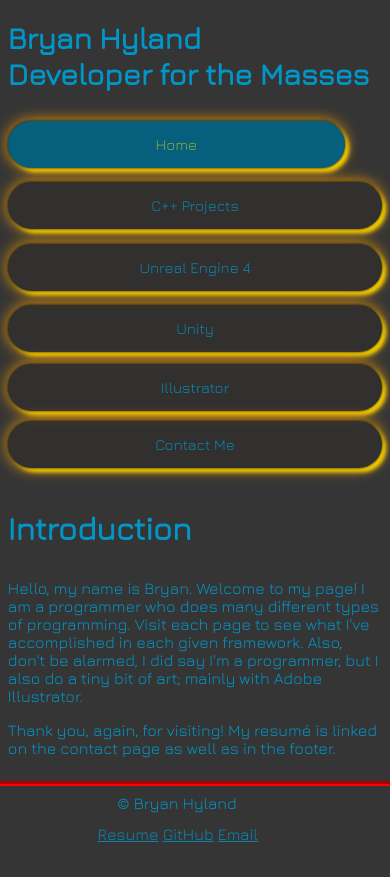
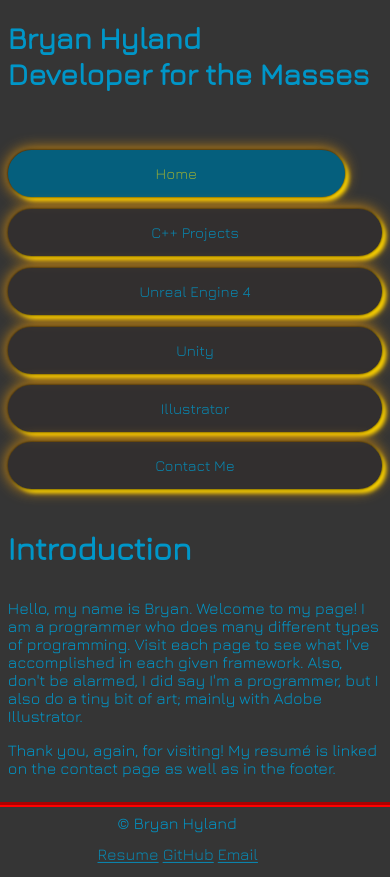
Before and after one commit to bhh32/bhh32.github.io, a PHP site: page / in a window 390 px wide; the page is wider, and only the part inside the window is pictured. Before the commit the page ends 842 px from the top of that part, so only its background shows below. Run offline with PHP 8.4, Linux system fonts and the light colour scheme.

Commit message:
Updated all layouts for smallest phone expected to be in use

```diff
--- a/css/home.css
+++ b/css/home.css
@@ -2,8 +2,15 @@ body {
   grid-template-rows: 110px 40px 39em 75px;
 }
 
-@media screen and (max-width: 600px) {
+@media
+  only screen and (min-width: 360px) and (max-width: 600px),
+  only screen and (-webkit-min-device-pixel-ratio: 3),
+  only screen and (   min--moz-device-pixel-ratio: 3),
+  only screen and (     -o-min-device-pixel-ratio: 3/1),
+  only screen and (        min-device-pixel-ratio: 3),
+  only screen and (                min-resolution: 458dpi),
+  only screen and (                min-resolution: 3dppx) {
   body {
-    grid-template-rows: 110px 350px 2fr 75px;
+    grid-template-rows: 140px 340px 2fr 75px;
   }
 }
--- a/css/newlayout.css
+++ b/css/newlayout.css
@@ -90,7 +90,14 @@ footer {
             transform: translateX(50%);
 }
 
-@media screen and (max-width: 600px) {
+@media
+  only screen and (max-width: 600px),
+  only screen and (-webkit-min-device-pixel-ratio: 3),
+  only screen and (   min--moz-device-pixel-ratio: 3),
+  only screen and (     -o-min-device-pixel-ratio: 3/1),
+  only screen and (        min-device-pixel-ratio: 3),
+  only screen and (                min-resolution: 458dpi),
+  only screen and (                min-resolution: 3dppx) {
     body {
         grid-template-columns: 100%;
         grid-template-rows: 115px 300px 2fr 100px;
```
Also changed, not shown: css/contact.css (+9 -2 lines), css/cpp.css (+9 -2 lines), css/illustrator.css (+9 -2 lines), css/java.css (+9 -2 lines), css/unity.css (+9 -2 lines), css/unreal.css (+9 -2 lines).
